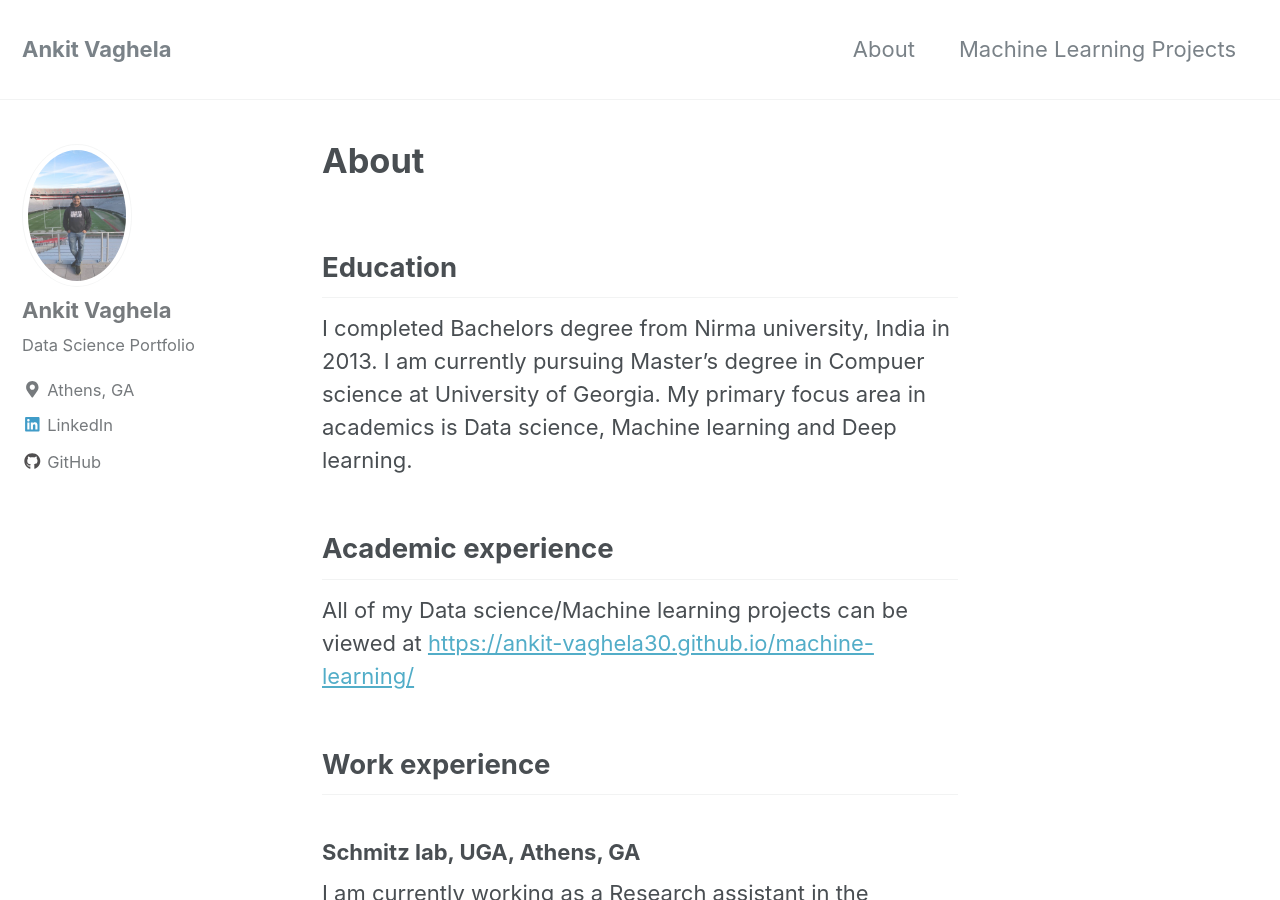
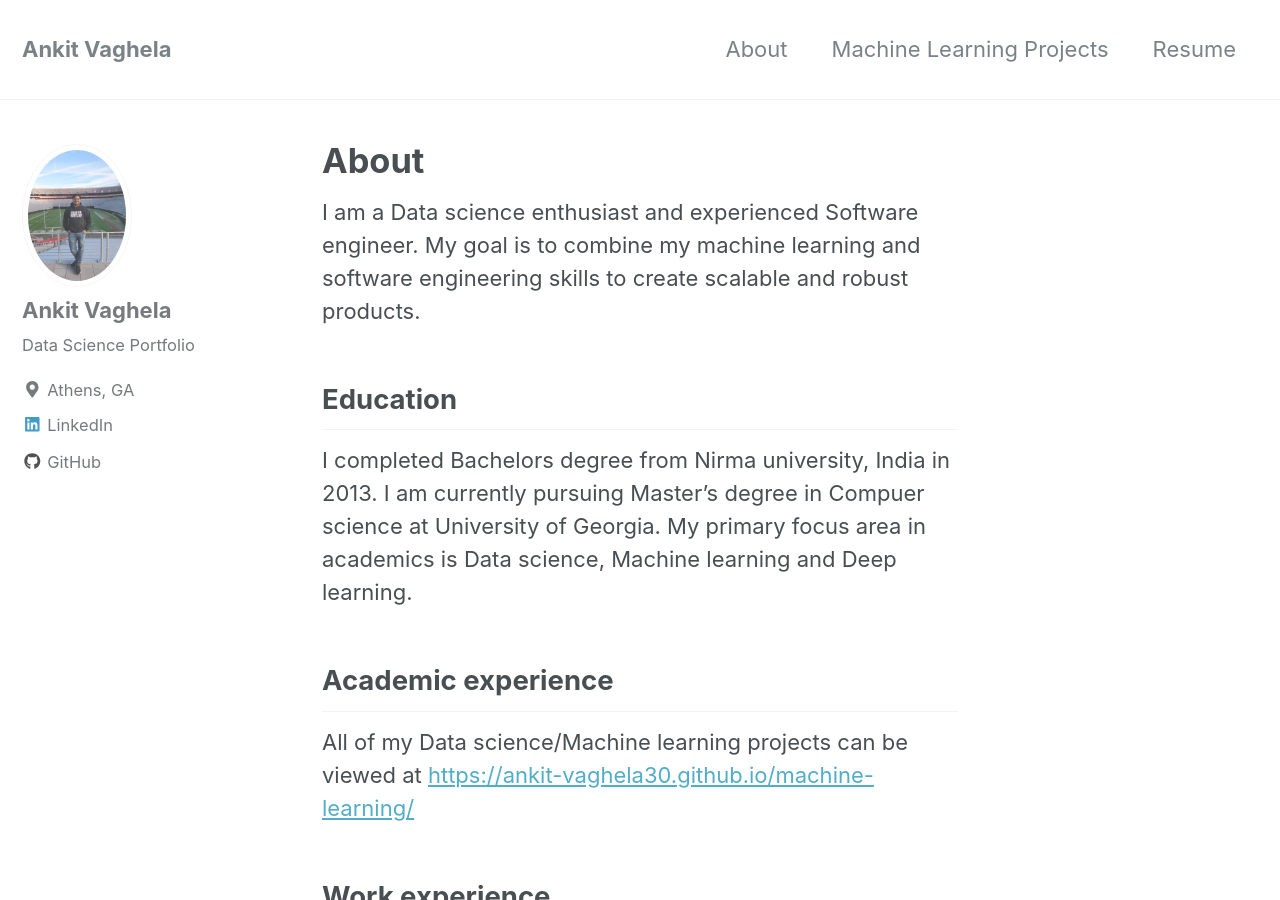
Before and after one commit to ankit-vaghela30/ankit-vaghela30.github.io, a Jekyll site: the page built from _pages/about.md, in a window 1280 px wide and 900 px high. Built offline with Jekyll 4.4.1, drawn with Linux system fonts in a browser that asks for light colours; nearby versions of some CDN libraries.

Commit message:
resume URL

```diff
--- a/_data/navigation.yml
+++ b/_data/navigation.yml
@@ -4,6 +4,8 @@ main:
     url: /about/
   - title: "Machine Learning Projects"
     url: /machine-learning/
+  - title: "Resume"
+    url: https://ankit-vaghela30.github.io/resume/
   # - title: "About"
   #   url: https://mmistakes.github.io/minimal-mistakes/about/
   # - title: "Sample Posts"
--- a/_pages/about.md
+++ b/_pages/about.md
@@ -2,6 +2,8 @@
 title: "About"
 permalink: /about/
 ---
+
+I am a Data science enthusiast and experienced Software engineer. My goal is to combine my machine learning and software engineering skills to create scalable and robust products.
 
 ## Education
 
```
